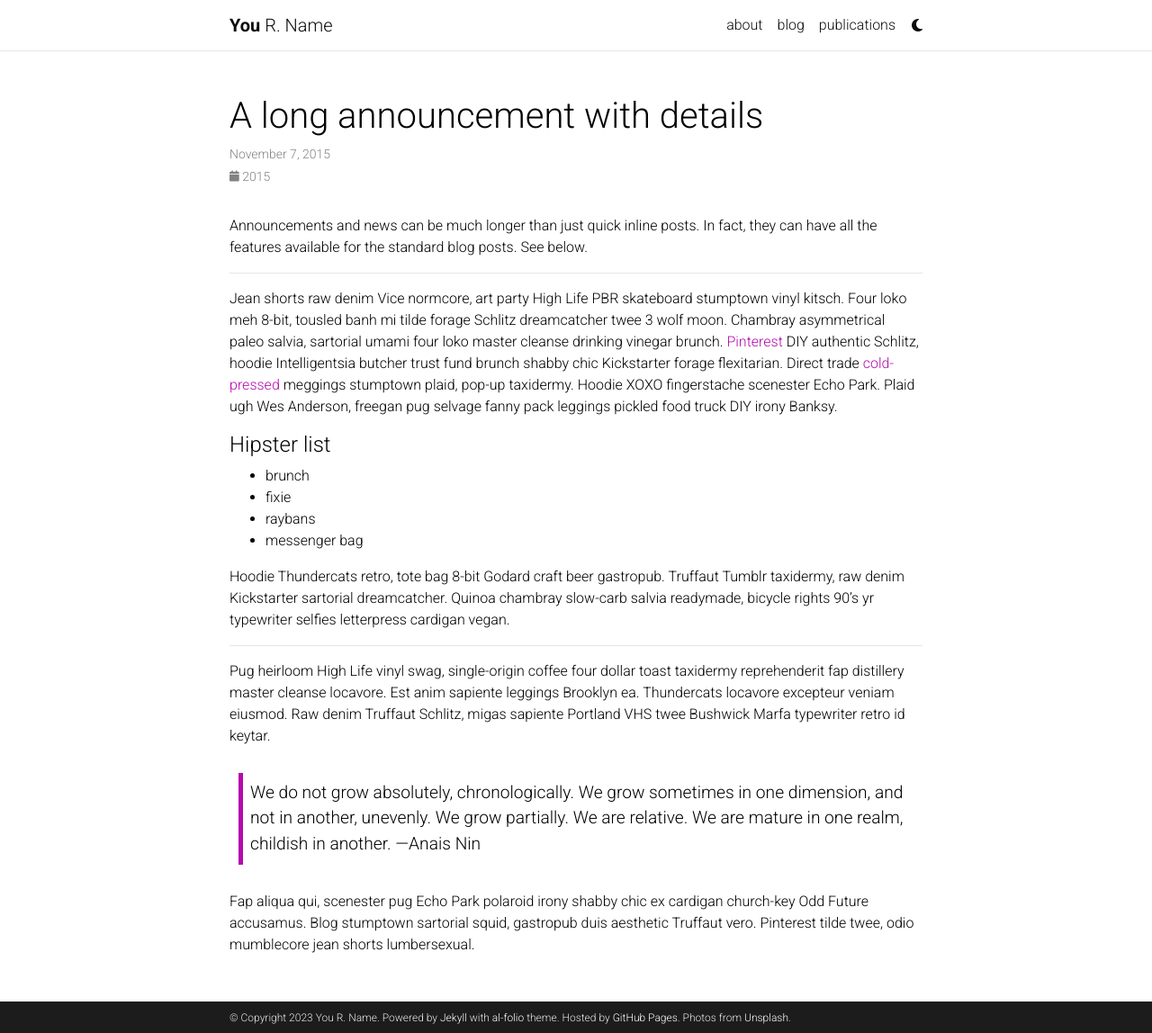
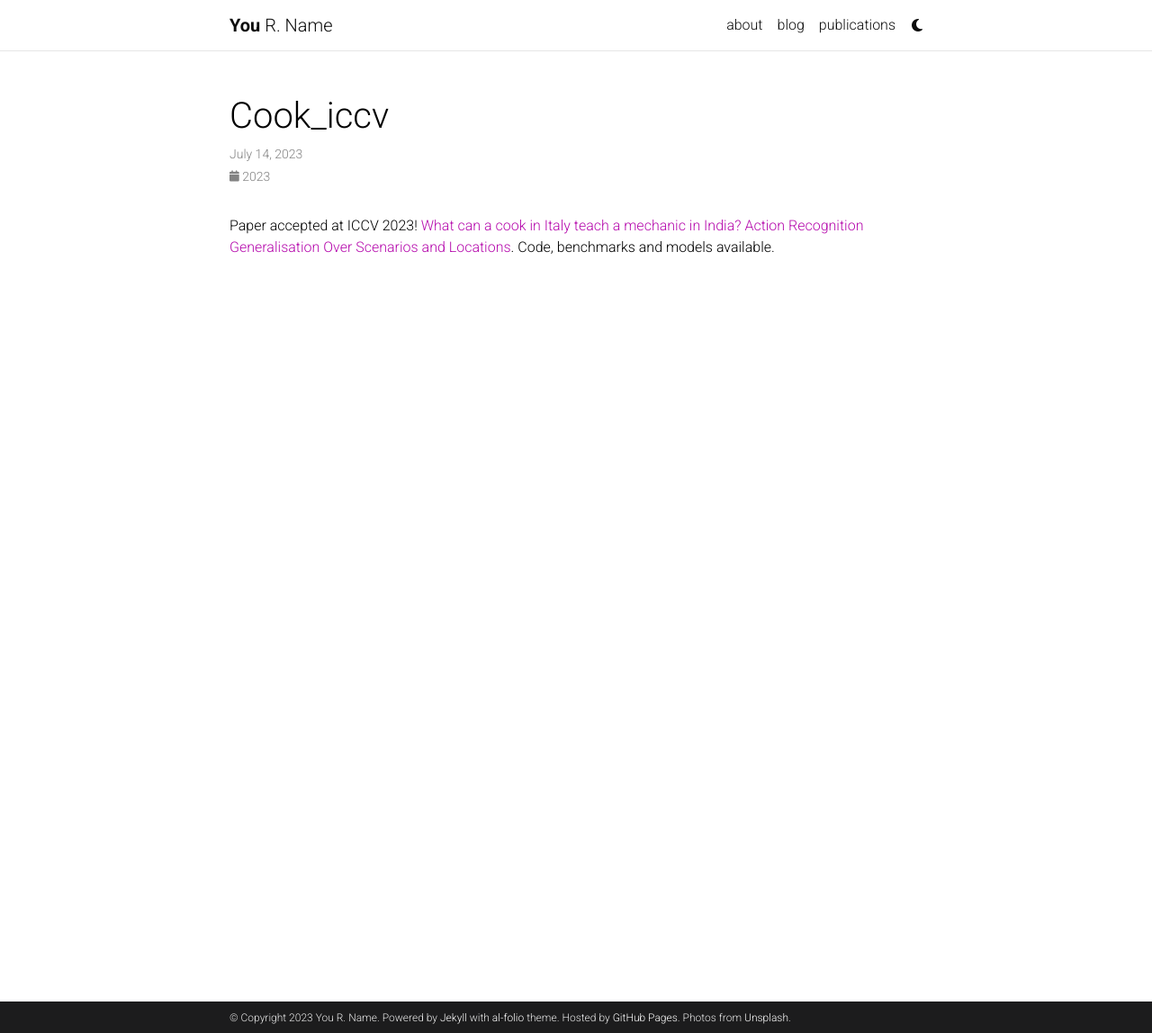
Before and after one commit to tobyperrett/tobyperrett.github.io, a Jekyll site: the page built from _news/cook_iccv.md, in a window 1280 px wide and 1148 px high. Shown: the whole window at 90% size. Built offline with Jekyll 4.4.1, drawn with Linux system fonts in a browser that asks for light colours; full-size pictures stand in for the smaller copies a plugin makes; comment, search, counter and statistics services are not loaded; a style sheet for code colours, icons or effects is not loaded.

Commit message:
added news

```diff
--- a/_news/announcement_2.md
+++ b/_news/cook_iccv.md
@@ -1,12 +1,21 @@
 ---
 layout: post
-title: A long announcement with details
-date: 2015-11-07 16:11:00-0400
-inline: false
+date: 2023-07-14 16:11:00-0400
+inline: true
 related_posts: false
 ---
 
-Announcements and news can be much longer than just quick inline posts. In fact, they can have all the features available for the standard blog posts. See below.
+Paper accepted at ICCV 2023! [What can a cook in Italy teach a mechanic in India? Action Recognition Generalisation Over Scenarios and Locations](https://github.com/Chiaraplizz/ARGO1M-What-can-a-cook/). Code, benchmarks and models available.
+
+<!-- ---
+layout: post
+title: A long announcement with details
+date: 2023-01-03 16:11:00-0400
+inline: false
+related_posts: false
+--- -->
+
+<!-- Announcements and news can be much longer than just quick inline posts. In fact, they can have all the features available for the standard blog posts. See below.
 
 ***
 
@@ -29,4 +38,4 @@
 > We do not grow absolutely, chronologically. We grow sometimes in one dimension, and not in another, unevenly. We grow partially. We are relative. We are mature in one realm, childish in another.
 > —Anais Nin
 
-Fap aliqua qui, scenester pug Echo Park polaroid irony shabby chic ex cardigan church-key Odd Future accusamus. Blog stumptown sartorial squid, gastropub duis aesthetic Truffaut vero. Pinterest tilde twee, odio mumblecore jean shorts lumbersexual.
+Fap aliqua qui, scenester pug Echo Park polaroid irony shabby chic ex cardigan church-key Odd Future accusamus. Blog stumptown sartorial squid, gastropub duis aesthetic Truffaut vero. Pinterest tilde twee, odio mumblecore jean shorts lumbersexual. -->
```
Also changed, not shown: _news/announcement_1.md (deleted, +0 -8 lines), _news/announcement_3.md (deleted, +0 -8 lines), _news/exeter_talk.md (added, +8 -0 lines), _news/lmr_cvpr.md (added, +41 -0 lines), _news/samsung_talk.md (added, +8 -0 lines), _news/vis_ai_talk.md (added, +8 -0 lines).
